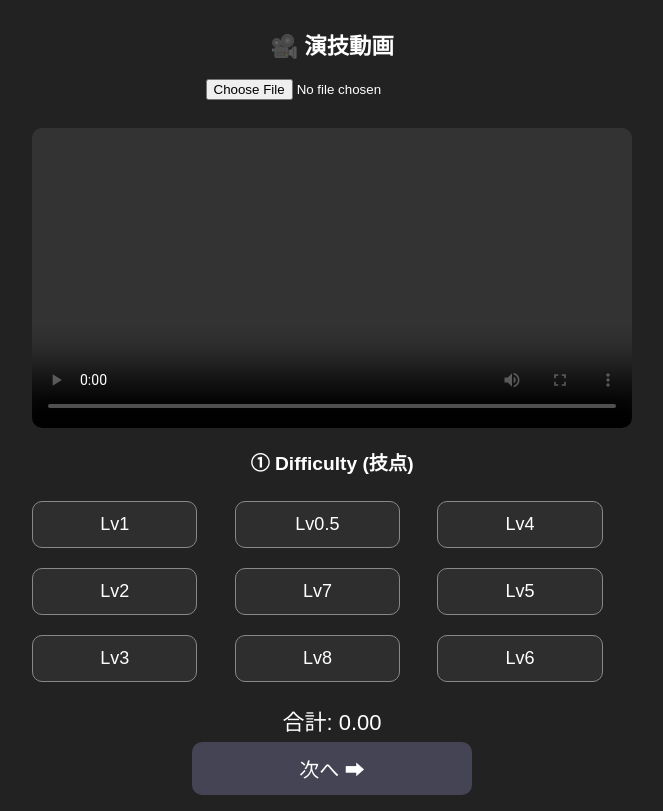
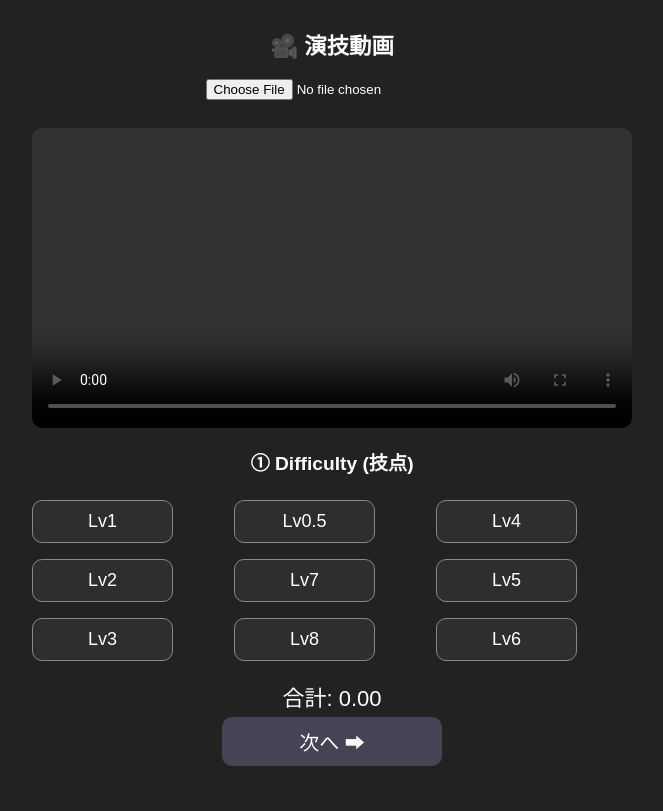
Before and after one commit to xinanteng065-ship-it/nawa-score, a plain HTML site: page index.html in a window 1280 px wide. Shown: the whole page, without its empty margins (308-971 px from the left). Drawn offline with Linux system fonts and the light colour scheme.

Commit message:
Add files via upload

```diff
--- a/index.html
+++ b/index.html
@@ -23,28 +23,29 @@ h3 { margin-top:16px; font-size:1.2em; }
 .section { display:none; }
 .section.active { display:block; }
 
-button {
+/* Difficulty / プレゼン用ボタン */
+.button-small {
   background:#445;
   border:none;
-  padding:12px 16px;
+  padding:10px 14px;
   border-radius:10px;
   color:white;
-  margin:6px 0;
+  margin:5px 0;
   font-size:20px;
-  width:85%;
-  max-width:280px;
+  width:72%;
+  max-width:220px;
 }
-button:active { background:#556; }
+.button-small:active { background:#556; }
 
 .level-grid {
   display:grid;
   grid-template-columns:repeat(3, 1fr);
-  gap:8px;
-  margin:16px 0;
+  gap:6px;
+  margin:14px 0;
 }
-.level-grid button { background:#2e2e2e; border:1px solid #888; padding:12px 0; font-size:18px; }
+.level-grid .button-small { background:#2e2e2e; border:1px solid #888; padding:10px 0; font-size:18px; }
 
-/* 小さい画面は縦並びに */
+/* 小さい画面は縦並び */
 @media (max-width:480px) {
   .level-grid {
     grid-template-columns:1fr;
@@ -64,6 +65,7 @@ button:active { background:#556; }
   width:48%;
 }
 
+/* MISS/BREAK用大きめボタン */
 .big-btn {
   background:#8ab4f8;
   color:#222;
@@ -95,19 +97,19 @@ video { width:100%; height:auto; border-radius:10px; margin-top:10px; }
 <h3>① Difficulty (技点)</h3>
 
 <div class="level-grid">
-<button onclick="addDiff('1')">Lv1</button>
-<button onclick="addDiff('0.5')">Lv0.5</button>
-<button onclick="addDiff('4')">Lv4</button>
-<button onclick="addDiff('2')">Lv2</button>
-<button onclick="addDiff('7')">Lv7</button>
-<button onclick="addDiff('5')">Lv5</button>
-<button onclick="addDiff('3')">Lv3</button>
-<button onclick="addDiff('8')">Lv8</button>
-<button onclick="addDiff('6')">Lv6</button>
+<button class="button-small" onclick="addDiff('1')">Lv1</button>
+<button class="button-small" onclick="addDiff('0.5')">Lv0.5</button>
+<button class="button-small" onclick="addDiff('4')">Lv4</button>
+<button class="button-small" onclick="addDiff('2')">Lv2</button>
+<button class="button-small" onclick="addDiff('7')">Lv7</button>
+<button class="button-small" onclick="addDiff('5')">Lv5</button>
+<button class="button-small" onclick="addDiff('3')">Lv3</button>
+<button class="button-small" onclick="addDiff('8')">Lv8</button>
+<button class="button-small" onclick="addDiff('6')">Lv6</button>
 </div>
 
 <div class="value-display">合計: <span id="diffTotal">0.00</span></div>
-<button onclick="next(2)">次へ ➡</button>
+<button class="button-small" onclick="next(2)">次へ ➡</button>
 </div>
 
 <!-- Step 2 -->
@@ -125,8 +127,8 @@ video { width:100%; height:auto; border-radius:10px; margin-top:10px; }
 <button class="big-btn" onclick="breakCount++;">BREAK</button>
 
 <p>ミス: <span id="missDisp">0</span>　ブレイク: <span id="breakDisp">0</span></p>
-<button onclick="next(1)">⬅ 戻る</button>
-<button onclick="next(3)">次へ ➡</button>
+<button class="button-small" onclick="next(1)">⬅ 戻る</button>
+<button class="button-small" onclick="next(3)">次へ ➡</button>
 </div>
 
 <!-- Step 3 -->
@@ -139,15 +141,15 @@ video { width:100%; height:auto; border-radius:10px; margin-top:10px; }
 <label><input type="checkbox" class="re"> ロープ操作</label><br>
 </div>
 
-<button onclick="next(2)">⬅ 戻る</button>
-<button onclick="calcFinal()">最終得点 ✅</button>
+<button class="button-small" onclick="next(2)">⬅ 戻る</button>
+<button class="big-btn" onclick="calcFinal()">最終得点 ✅</button>
 </div>
 
 <!-- Step 4 -->
 <div id="s4" class="section">
 <h3>🏁 Final Score</h3>
 <div class="result-score" id="result"></div>
-<button onclick="location.reload()">新しく採点する</button>
+<button class="big-btn" onclick="location.reload()">新しく採点する</button>
 </div>
 
 </div>
```
